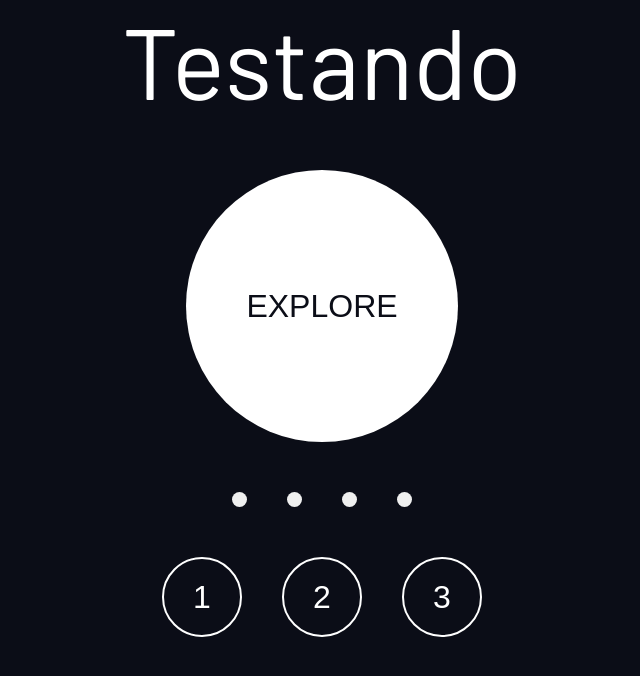
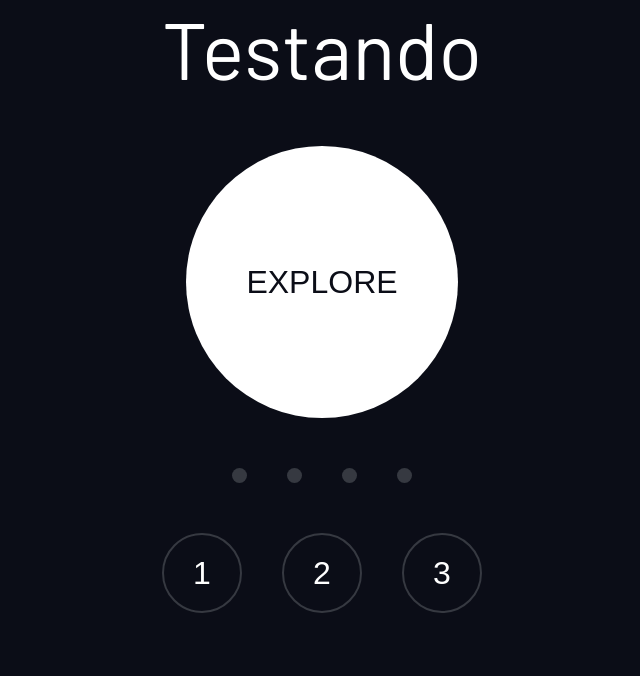
Before and after one commit to kelvincharlesdev/space-tourism-multi-page, a React (Vite) app: page / in a window 1280 px wide. Shown: the top 676 px of the page, without its empty margins (318-958 px from the left). Built offline with nearby package versions, Linux system fonts and the light colour scheme; a web font is replaced by a local one.

Commit message:
fix(styles): adjusts theme with new colors and sizes

```diff
--- a/src/styles/theme.ts
+++ b/src/styles/theme.ts
@@ -1,10 +1,20 @@
 import { DefaultTheme } from 'styled-components';
 
+const solids = {
+  white: '#ffffff',
+  gray: '#85868b',
+  gray100: '#363941'
+};
+
 export const theme: DefaultTheme = {
+  ...solids,
   colors: {
     primary: '#0B0D17',
     secondary: '#D0D6F9',
-    white: '#ffffff'
+    white: solids.white,
+    gray: solids.gray,
+    gray100: solids.gray100,
+    hover: 'rgba(255, 255, 255, 0.1)'
   },
   fonts: {
     family: {
@@ -22,10 +32,14 @@ export const theme: DefaultTheme = {
       xs: '0.875rem', //14px
       sm: '1rem', //16px
       md: '1.125rem', //18px
-      lg: '1.75rem', //28px
+      medium: '1.25rem', //20px
+      lg: '1.5rem', //24px
+      large: '1.75rem', //28px
       xl: '2rem', //32px
-      xxl: '3.625rem', //58px
-      giant: '6.25rem', //100px
+      xxl: '2.5rem', //40px
+      xxxl: '3.5rem', //56px
+      giant: '5rem', //80px
+      xgiant: '6rem', //96px
       huge: '9rem' //144px
     }
   }
```
Also changed, not shown: src/types/theme.d.ts (+7 -0 lines).
